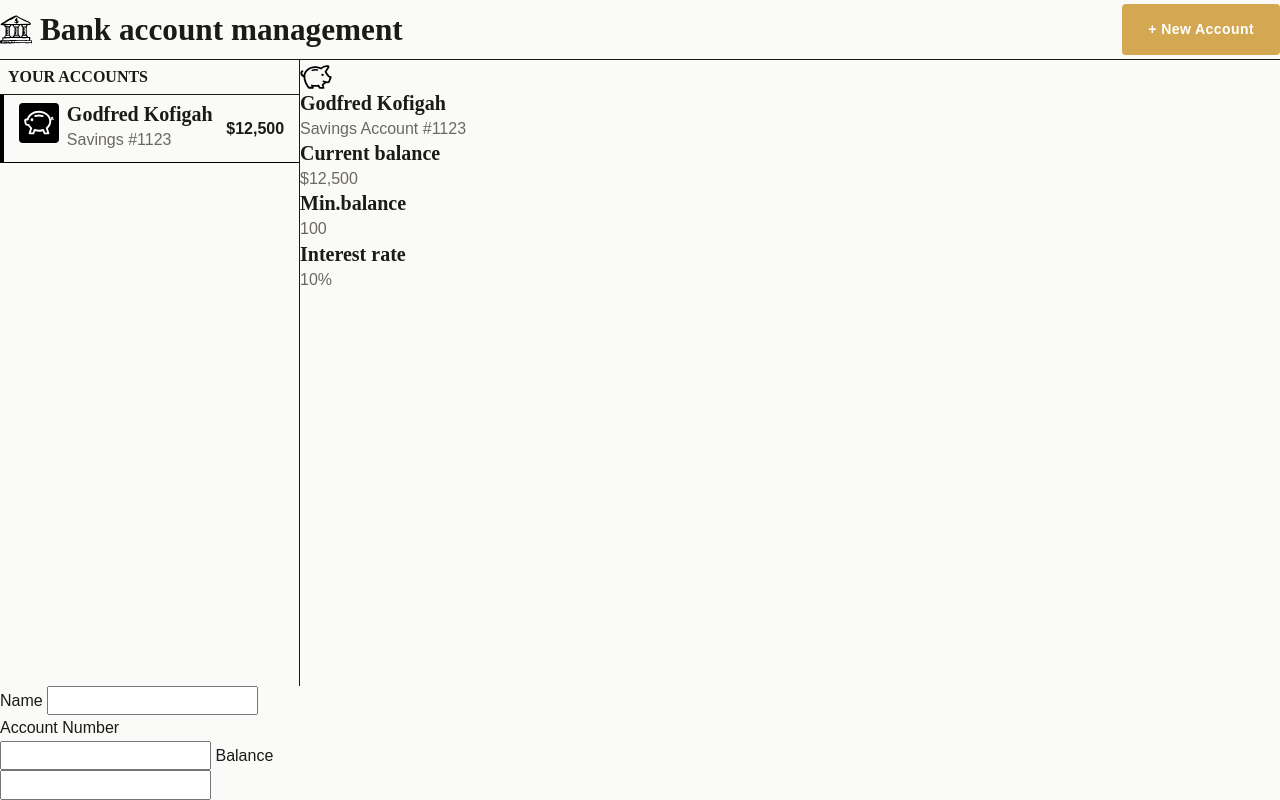
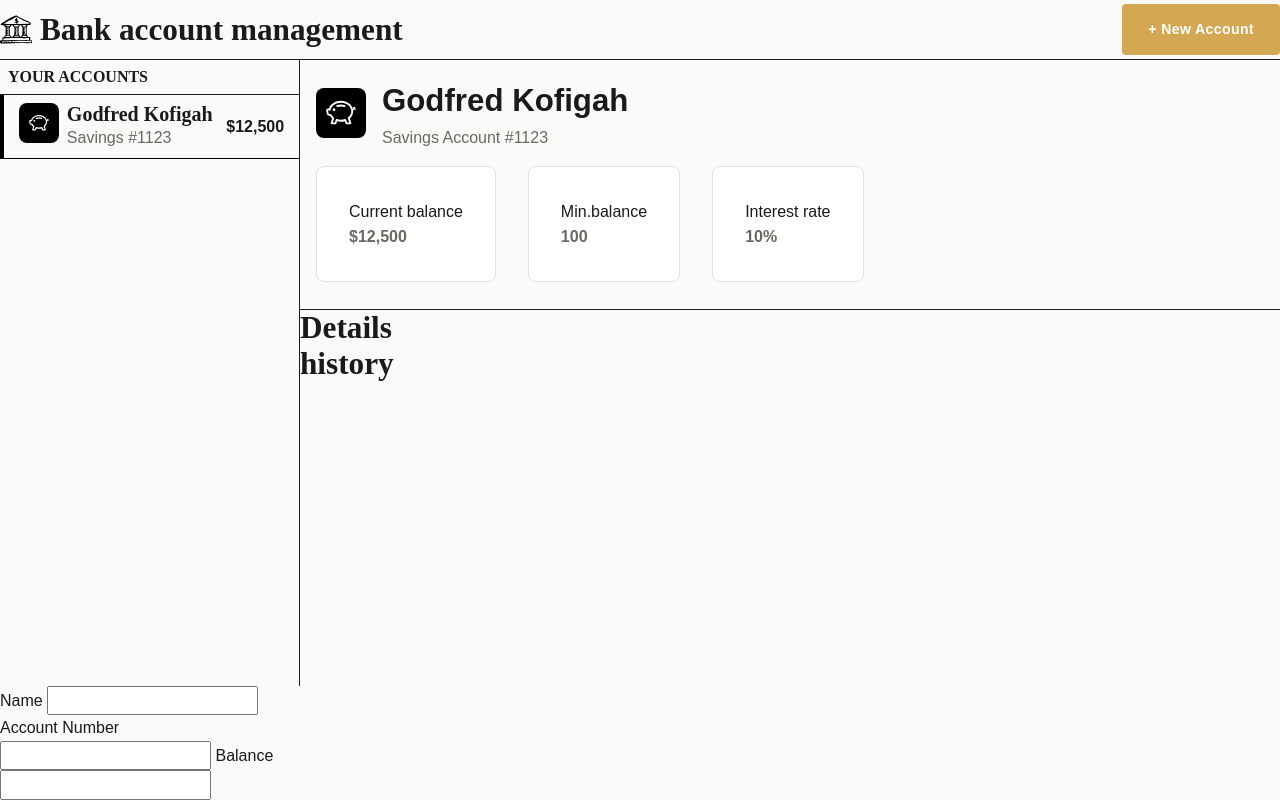
Before and after one commit to Chrono-QuasarDev/bank-account-system, a plain HTML site: page index.html in a window 1280 px wide. Drawn offline with Linux system fonts and the light colour scheme.

Commit message:
feat: add account info and stats styles

```diff
--- a/index.html
+++ b/index.html
@@ -36,7 +36,7 @@
           <a href="#" class="acc-element">
             <div class="list-detail">
               <div class="list-icon">
-                <svg xmlns="http://www.w3.org/2000/svg" width="30" height="30" fill="currentColor" class="bi bi-piggy-bank" viewBox="0 0 16 16">
+                <svg xmlns="http://www.w3.org/2000/svg" width="20" height="20" fill="currentColor" class="bi bi-piggy-bank" viewBox="0 0 16 16">
                   <path d="M5 6.25a.75.75 0 1 1-1.5 0 .75.75 0 0 1 1.5 0m1.138-1.496A6.6 6.6 0 0 1 7.964 4.5c.666 0 1.303.097 1.893.273a.5.5 0 0 0 .286-.958A7.6 7.6 0 0 0 7.964 3.5c-.734 0-1.441.103-2.102.292a.5.5 0 1 0 .276.962"/>
                   <path fill-rule="evenodd" d="M7.964 1.527c-2.977 0-5.571 1.704-6.32 4.125h-.55A1 1 0 0 0 .11 6.824l.254 1.46a1.5 1.5 0 0 0 1.478 1.243h.263c.3.513.688.978 1.145 1.382l-.729 2.477a.5.5 0 0 0 .48.641h2a.5.5 0 0 0 .471-.332l.482-1.351c.635.173 1.31.267 2.011.267.707 0 1.388-.095 2.028-.272l.543 1.372a.5.5 0 0 0 .465.316h2a.5.5 0 0 0 .478-.645l-.761-2.506C13.81 9.895 14.5 8.559 14.5 7.069q0-.218-.02-.431c.261-.11.508-.266.705-.444.315.306.815.306.815-.417 0 .223-.5.223-.461-.026a1 1 0 0 0 .09-.255.7.7 0 0 0-.202-.645.58.58 0 0 0-.707-.098.74.74 0 0 0-.375.562c-.024.243.082.48.32.654a2 2 0 0 1-.259.153c-.534-2.664-3.284-4.595-6.442-4.595M2.516 6.26c.455-2.066 2.667-3.733 5.448-3.733 3.146 0 5.536 2.114 5.536 4.542 0 1.254-.624 2.41-1.67 3.248a.5.5 0 0 0-.165.535l.66 2.175h-.985l-.59-1.487a.5.5 0 0 0-.629-.288c-.661.23-1.39.359-2.157.359a6.6 6.6 0 0 1-2.157-.359.5.5 0 0 0-.635.304l-.525 1.471h-.979l.633-2.15a.5.5 0 0 0-.17-.534 4.65 4.65 0 0 1-1.284-1.541.5.5 0 0 0-.446-.275h-.56a.5.5 0 0 1-.492-.414l-.254-1.46h.933a.5.5 0 0 0 .488-.393m12.621-.857a.6.6 0 0 1-.098.21l-.044-.025c-.146-.09-.157-.175-.152-.223a.24.24 0 0 1 .117-.173c.049-.027.08-.021.113.012a.2.2 0 0 1 .064.199"/>
                 </svg>
@@ -53,30 +53,41 @@
       <div class="main">
         <div class="stats">
           <div class="acc-info">
-            <img src="./images/piggy-bank-svgrepo-com.svg" alt="Piggy bank logo">
-            <h3>Godfred Kofigah</h3>
-            <p>Savings Account #1123</p>
+            <div class="acc-info--logo">
+              <svg xmlns="http://www.w3.org/2000/svg" width="30" height="30" fill="currentColor" class="bi bi-piggy-bank" viewBox="0 0 16 16">
+                <path d="M5 6.25a.75.75 0 1 1-1.5 0 .75.75 0 0 1 1.5 0m1.138-1.496A6.6 6.6 0 0 1 7.964 4.5c.666 0 1.303.097 1.893.273a.5.5 0 0 0 .286-.958A7.6 7.6 0 0 0 7.964 3.5c-.734 0-1.441.103-2.102.292a.5.5 0 1 0 .276.962"/>
+                <path fill-rule="evenodd" d="M7.964 1.527c-2.977 0-5.571 1.704-6.32 4.125h-.55A1 1 0 0 0 .11 6.824l.254 1.46a1.5 1.5 0 0 0 1.478 1.243h.263c.3.513.688.978 1.145 1.382l-.729 2.477a.5.5 0 0 0 .48.641h2a.5.5 0 0 0 .471-.332l.482-1.351c.635.173 1.31.267 2.011.267.707 0 1.388-.095 2.028-.272l.543 1.372a.5.5 0 0 0 .465.316h2a.5.5 0 0 0 .478-.645l-.761-2.506C13.81 9.895 14.5 8.559 14.5 7.069q0-.218-.02-.431c.261-.11.508-.266.705-.444.315.306.815.306.815-.417 0 .223-.5.223-.461-.026a1 1 0 0 0 .09-.255.7.7 0 0 0-.202-.645.58.58 0 0 0-.707-.098.74.74 0 0 0-.375.562c-.024.243.082.48.32.654a2 2 0 0 1-.259.153c-.534-2.664-3.284-4.595-6.442-4.595M2.516 6.26c.455-2.066 2.667-3.733 5.448-3.733 3.146 0 5.536 2.114 5.536 4.542 0 1.254-.624 2.41-1.67 3.248a.5.5 0 0 0-.165.535l.66 2.175h-.985l-.59-1.487a.5.5 0 0 0-.629-.288c-.661.23-1.39.359-2.157.359a6.6 6.6 0 0 1-2.157-.359.5.5 0 0 0-.635.304l-.525 1.471h-.979l.633-2.15a.5.5 0 0 0-.17-.534 4.65 4.65 0 0 1-1.284-1.541.5.5 0 0 0-.446-.275h-.56a.5.5 0 0 1-.492-.414l-.254-1.46h.933a.5.5 0 0 0 .488-.393m12.621-.857a.6.6 0 0 1-.098.21l-.044-.025c-.146-.09-.157-.175-.152-.223a.24.24 0 0 1 .117-.173c.049-.027.08-.021.113.012a.2.2 0 0 1 .064.199"/>
+              </svg>
+            </div>
+            <div>
+              <div class="owner">Godfred Kofigah</div>
+              <p>Savings Account #1123</p>
+            </div>
           </div>
 
           <div class="acc-stats">
-            <div class="acc-stats__balance">
-              <h3>Current balance</h3>
+            <div class="card">
+              <div>Current balance</div>
               <p>$12,500</p>
             </div>
-            <div class="acc-stats__min-balance">
-              <h3>Min.balance</h3>
+            <div class="card">
+              <div>Min.balance</div>
               <p>100</p>
             </div>
-            <div class="acc-stats__interest-rate">
-              <h3>Interest rate</h3>
+            <div class="card">
+              <div>Interest rate</div>
               <p>10%</p>
             </div>
           </div>
         </div>
 
         <div class="acc-details">
-          <div class="acc-details__actions"></div>
-          <div class="acc-details__history"></div>
+          <div class="acc-details__actions">
+            <h1>Details</h1>
+          </div>
+          <div class="acc-details__history">
+            <h1>history</h1>
+          </div>
         </div>
       </div>
 
--- a/style.css
+++ b/style.css
@@ -85,7 +85,7 @@ h3 { font-size: var(--text-md); }
 
 p {
   font-size:  var(--text-base);
-  line-height: 1.7;
+  line-height: 1.5;
   color:      var(--color-muted);
   max-width:  65ch;
 }
@@ -173,18 +173,66 @@ li {
   gap: var(--space-sm);
 }
 
-.list-icon {
+.list-icon, .acc-info--logo {
   display: flex;
   justify-content: center;
   align-items: center;
   background: black;
-  border-radius: var(--radius-sm);
+  border-radius: var(--radius-md);
   width: 40px;
   height: 40px;
 }
 
-.list-icon svg {
+.list-icon svg, .acc-info--logo svg {
   fill: #FFFFFF;
 }
 
 .amount { font-weight: 600; }
+
+
+/* ── Main ──────────── */
+.main {
+ display: grid;
+ grid-template-rows: 250px 1fr;
+}
+
+.stats {
+  display: flex;
+  flex-direction: column;
+  gap: var(--space-md);
+  padding: var(--space-md);
+  border-bottom: 1px solid #1A1A18;
+}
+
+.acc-info {
+  display: flex;
+  gap: var(--space-md);
+  align-items: center;
+}
+
+.acc-info--logo {
+  display: flex;
+  width: 50px;
+  height: 50px;
+}
+
+.owner {
+  font-size: var(--text-xl);
+  font-weight: 600;
+}
+
+.acc-stats {
+  display: flex;
+  gap: var(--space-lg);
+}
+
+.card {
+  background: var(--color-surface);
+  border: 1px solid var(--color-border);
+  border-radius: var(--radius-md);
+  padding: var(--space-lg);
+}
+
+.card p {
+  font-weight: 600;
+}
```
